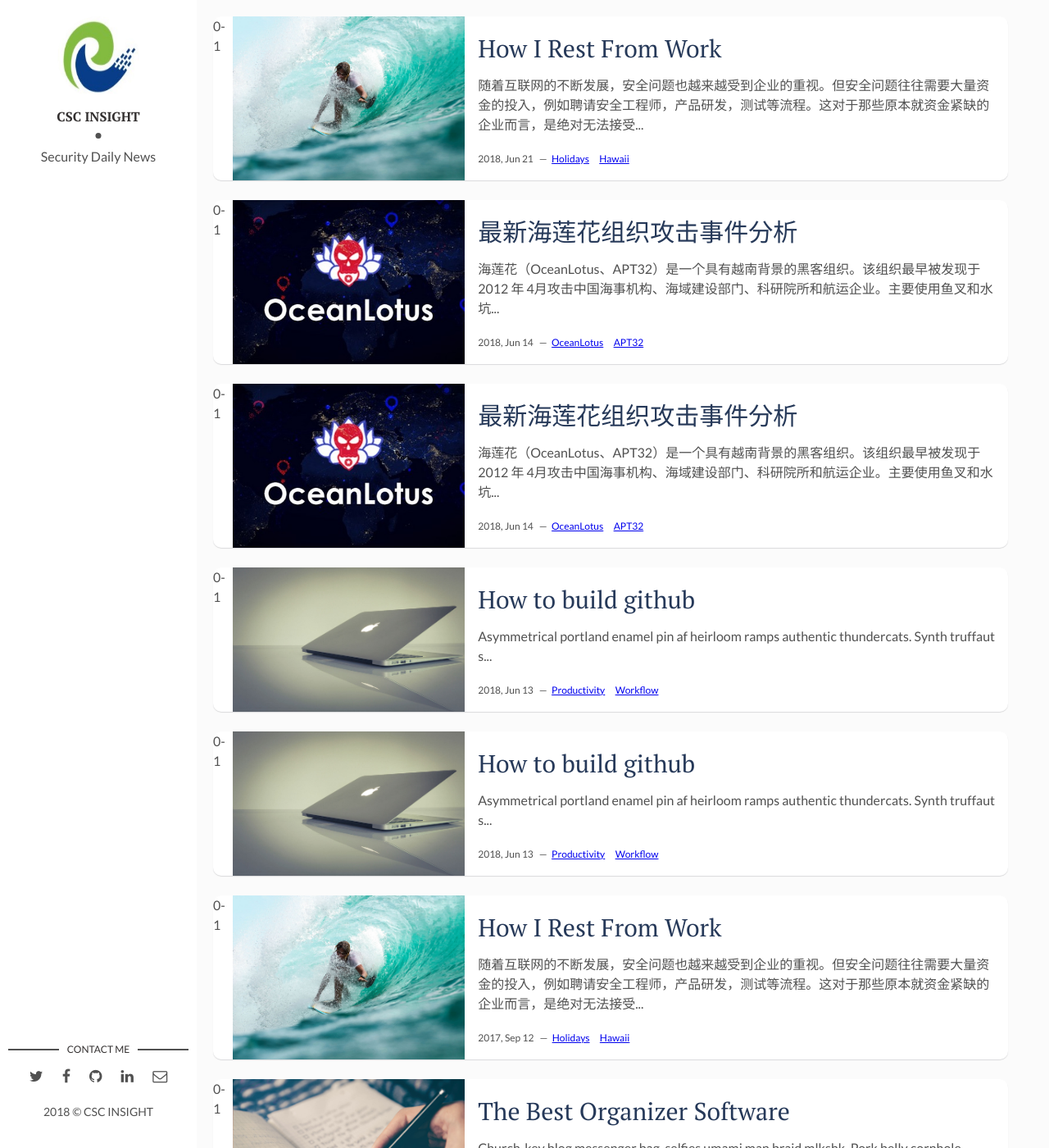
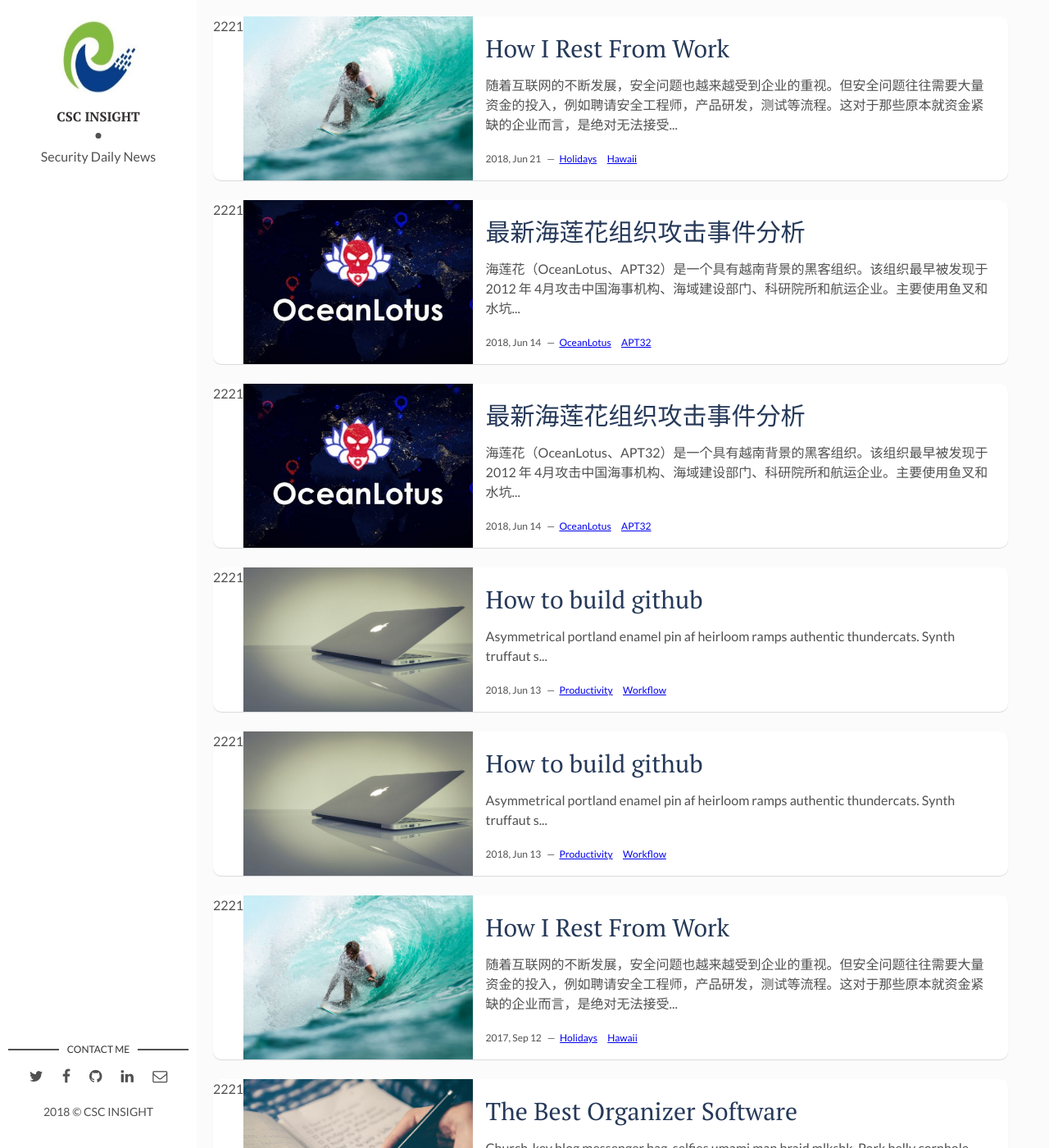
Before and after one commit to Marshalord/CSC005, a Jekyll site: the page built from passed.html, in a window 1280 px wide and 1400 px high. Shown: the whole window at 82% size. Built offline with Jekyll 4.4.1, drawn with Linux system fonts in a browser that asks for light colours; some of the changed text lies outside the part shown.

Commit message:
First pages commit

```diff
--- a/passed.html
+++ b/passed.html
@@ -5,7 +5,7 @@ permalink: /passed/
 ---
 {% for post in site.posts%}
 <article class="post">
-<a>{% assign day={{site.date|date:'%d'}} %}{{day|abs}}{% assign yday={{day|abs}}|plus:-1%}{{yday}}</a>
+<a>{% assign day={{site.time|date:'%d'}} %}{{day|abs}}{% assign yday={{day|abs}}|plus:-1%}{{yday}}</a>
   {% if {{post.date | date:'%d'}} == yday %}
   {% if post.img %}
     <a class="post-thumbnail" style="background-image: url({{"/assets/img/" | prepend: site.selfurl | append : post.img}})" href="{{post.tourl}}"></a>
```
